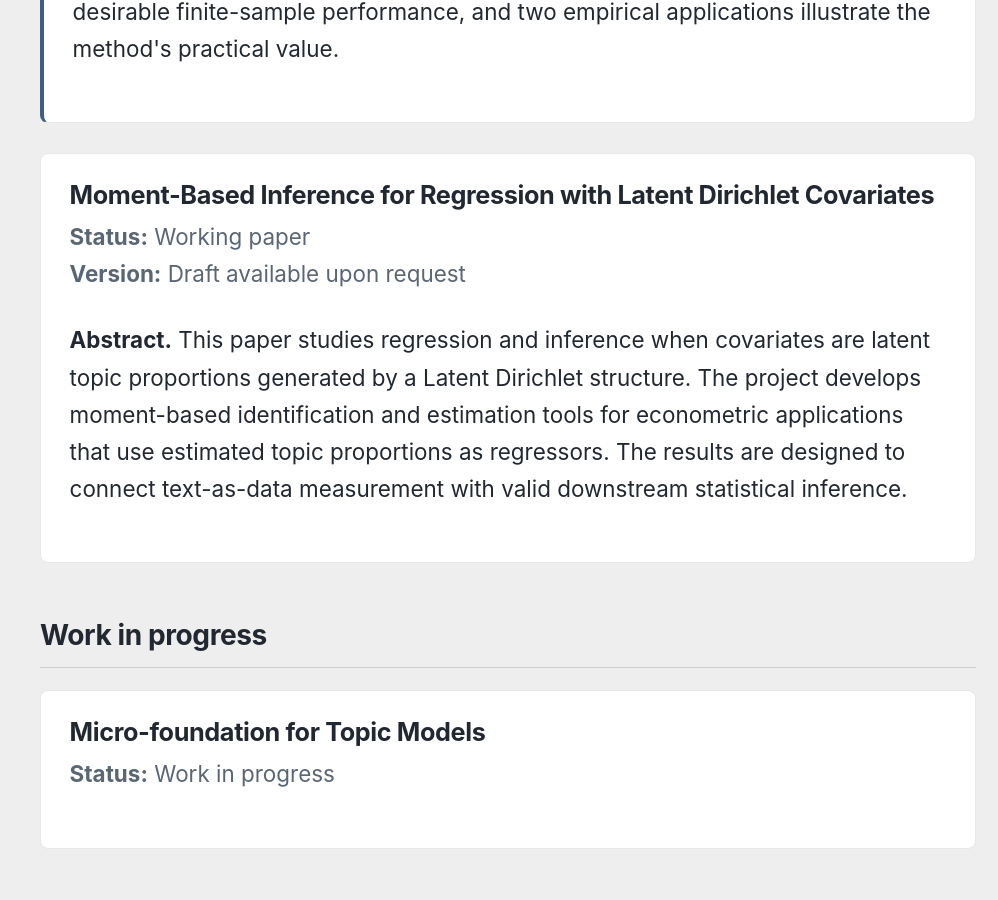
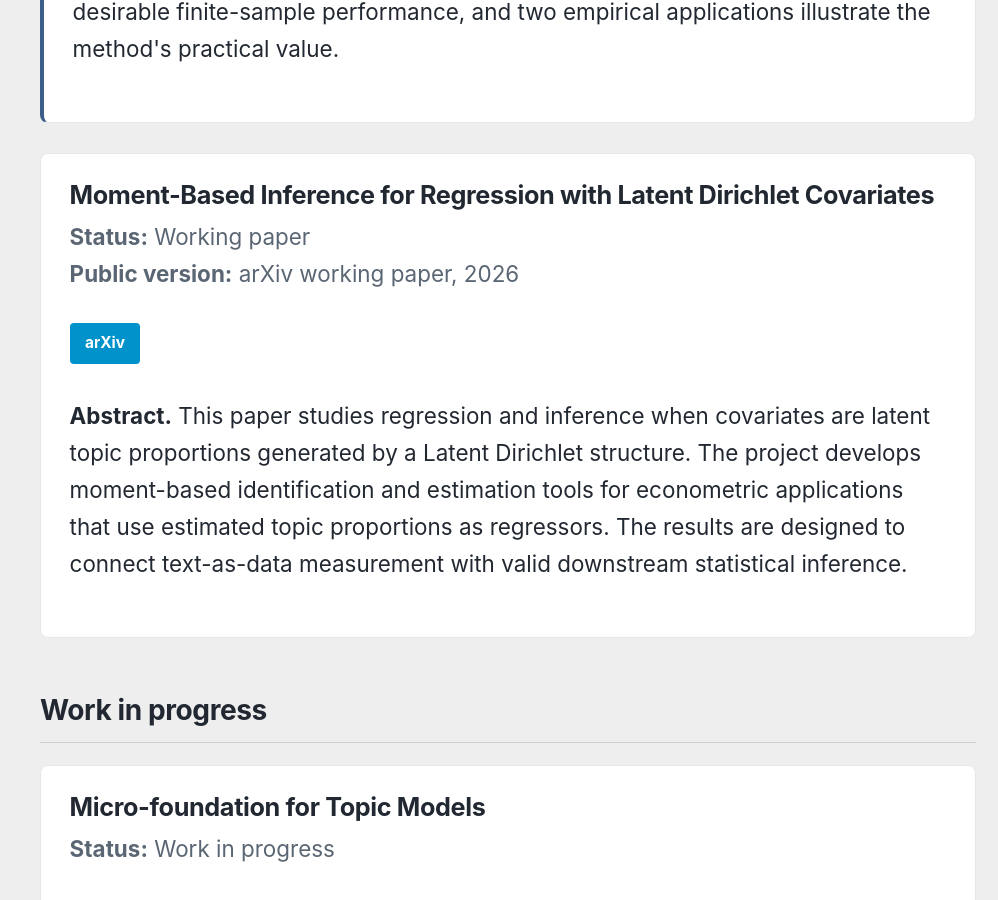
Before and after one commit to ziyupeterjiang/ziyupeterjiang.github.io, a Jekyll site: the page built from _pages/research.md, in a window 1280 px wide and 900 px high, scrolled down 1163 px. Shown: the whole window, without its empty margins (282-1280 px from the left). Built offline with Jekyll 4.4.1, drawn with Linux system fonts in a browser that asks for light colours; cached includes are drawn as plain includes.

Commit message:
Update research.md

```diff
--- a/_pages/research.md
+++ b/_pages/research.md
@@ -31,7 +31,11 @@ My research develops econometric tools for settings where standard identificatio
 
   <p class="paper-meta">
     <strong>Status:</strong> Working paper<br>
-    <strong>Version:</strong> Draft available upon request
+    <strong>Public version:</strong> arXiv working paper, 2026
+  </p>
+
+  <p class="paper-links">
+    <a href="https://arxiv.org/abs/2605.30718" class="btn btn--primary btn--small">arXiv</a>
   </p>
 
   <p><strong>Abstract.</strong> This paper studies regression and inference when covariates are latent topic proportions generated by a Latent Dirichlet structure. The project develops moment-based identification and estimation tools for econometric applications that use estimated topic proportions as regressors. The results are designed to connect text-as-data measurement with valid downstream statistical inference.</p>
```
